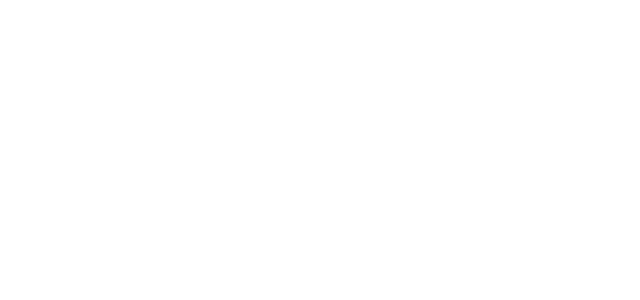
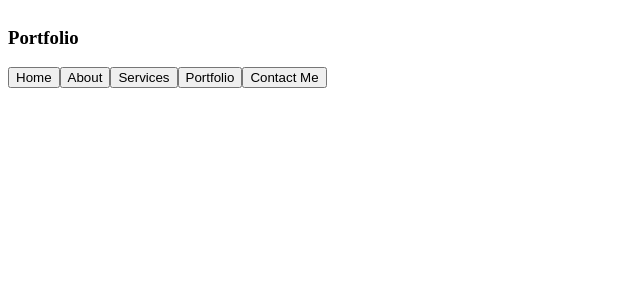
Before and after one commit to Manunyville/Portfolio-tp, a React (Create React App) app: page / in a window 1280 px wide. Shown: the top 300 px of the page, without its empty margins (0-640 px from the left). Built offline with nearby package versions, Linux system fonts and the light colour scheme.

Commit message:
agrege los botones en nav

```diff
--- a/src/components/navbar/navbar.jsx
+++ b/src/components/navbar/navbar.jsx
@@ -1,14 +1,22 @@
 import './navbar.css'
 import React from 'react'
+import { Stack, HStack, VStack } from '@chakra-ui/react'
 
 const Navbar = () =>{
 
 
     return(
         <>
-            <div>
-
-            </div>
+            <HStack>
+                <nav>
+                    <h3>Portfolio</h3>
+                    <button>Home</button>
+                    <button>About</button>
+                    <button>Services</button>
+                    <button>Portfolio</button>
+                    <button>Contact Me</button>
+                </nav>
+            </HStack>
         </>
     )
 
```
